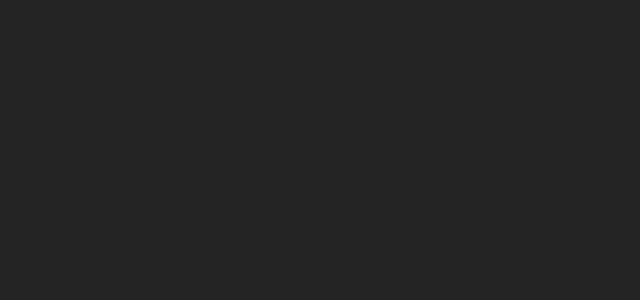
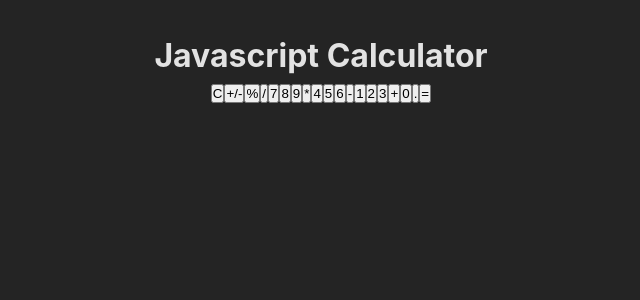
Before and after one commit to mihosri/JS-Calculator, a React (Vite) app in the folder js-calculator/: page / in a window 1280 px wide. Shown: the top 300 px of the page, without its empty margins (319-959 px from the left). Built offline with nearby package versions, Linux system fonts and the light colour scheme.

Commit message:
calculator buttons added

```diff
--- a/js-calculator/src/App.tsx
+++ b/js-calculator/src/App.tsx
@@ -2,11 +2,115 @@
 import './App.css'
 
 function App() {
-  const [count, setCount] = useState(0)
+  const buttonPress = (symbol: string) => {
+    console.log(symbol)
+  }
 
   return (
-    <>
-    </>
+    <div className="container">
+      <h1>Javascript Calculator</h1>
+      <div id="calculator">
+        <div id="display" style={{ textAlign: 'right' }}>
+          <div id="answer"></div>
+          <div id="expression"></div>
+        </div>
+        <button
+          id="clear"
+          onClick={() => buttonPress('clear')}
+          className="light-grey"
+        >C</button>
+        <button
+          id="negative"
+          onClick={() => buttonPress('negative')}
+          className="light-grey"
+        >+/-</button>
+        <button
+          id="percentage"
+          onClick={() => buttonPress('percentage')}
+          className="light-grey"
+        >%</button>
+        <button
+          id="divide"
+          onClick={() => buttonPress('/')}
+          className="yellow"
+        >/</button>
+        <button
+          id="seven"
+          onClick={() => buttonPress('7')}
+          className="dark-grey"
+        >7</button>
+        <button
+          id="eight"
+          onClick={() => buttonPress('8')}
+          className="dark-grey"
+        >8</button>
+        <button
+          id="nine"
+          onClick={() => buttonPress('9')}
+          className="dark-grey"
+        >9</button>
+        <button
+          id="multiply"
+          onClick={() => buttonPress('*')}
+          className="yellow"
+        >*</button>
+        <button
+          id="four"
+          onClick={() => buttonPress('4')}
+          className="dark-grey"
+        >4</button>
+        <button
+          id="five"
+          onClick={() => buttonPress('5')}
+          className="dark-grey"
+        >5</button>
+        <button
+          id="six"
+          onClick={() => buttonPress('6')}
+          className="dark-grey"
+        >6</button>
+        <button
+          id="subtract"
+          onClick={() => buttonPress('-')}
+          className="yellow"
+        >-</button>
+        <button
+          id="one"
+          onClick={() => buttonPress('1')}
+          className="dark-grey"
+        >1</button>
+        <button
+          id="two"
+          onClick={() => buttonPress('2')}
+          className="dark-grey"
+        >2</button>
+        <button
+          id="three"
+          onClick={() => buttonPress('3')}
+          className="dark-grey"
+        >3</button>
+        <button
+          id="add"
+          onClick={() => buttonPress('+')}
+          className="yellow"
+        >+</button>
+        <button
+          id="zero"
+          onClick={() => buttonPress('0')}
+          className="dark-grey"
+        >0</button>
+        <button
+          id="decimal"
+          onClick={() => buttonPress('.')}
+          className="dark-grey"
+        >.</button>
+        <button
+          id="equals"
+          onClick={() => buttonPress('=')}
+          className="yellow"
+        >=</button>
+      </div>
+    </div>
   )
 }
 
--- a/js-calculator/src/index.css
+++ b/js-calculator/src/index.css
@@ -7,3 +7,8 @@
   color: rgba(255, 255, 255, 0.87);
   background-color: #242424;
 }
+
+* {
+  margin: 0;
+  padding: 0;
+}
```
